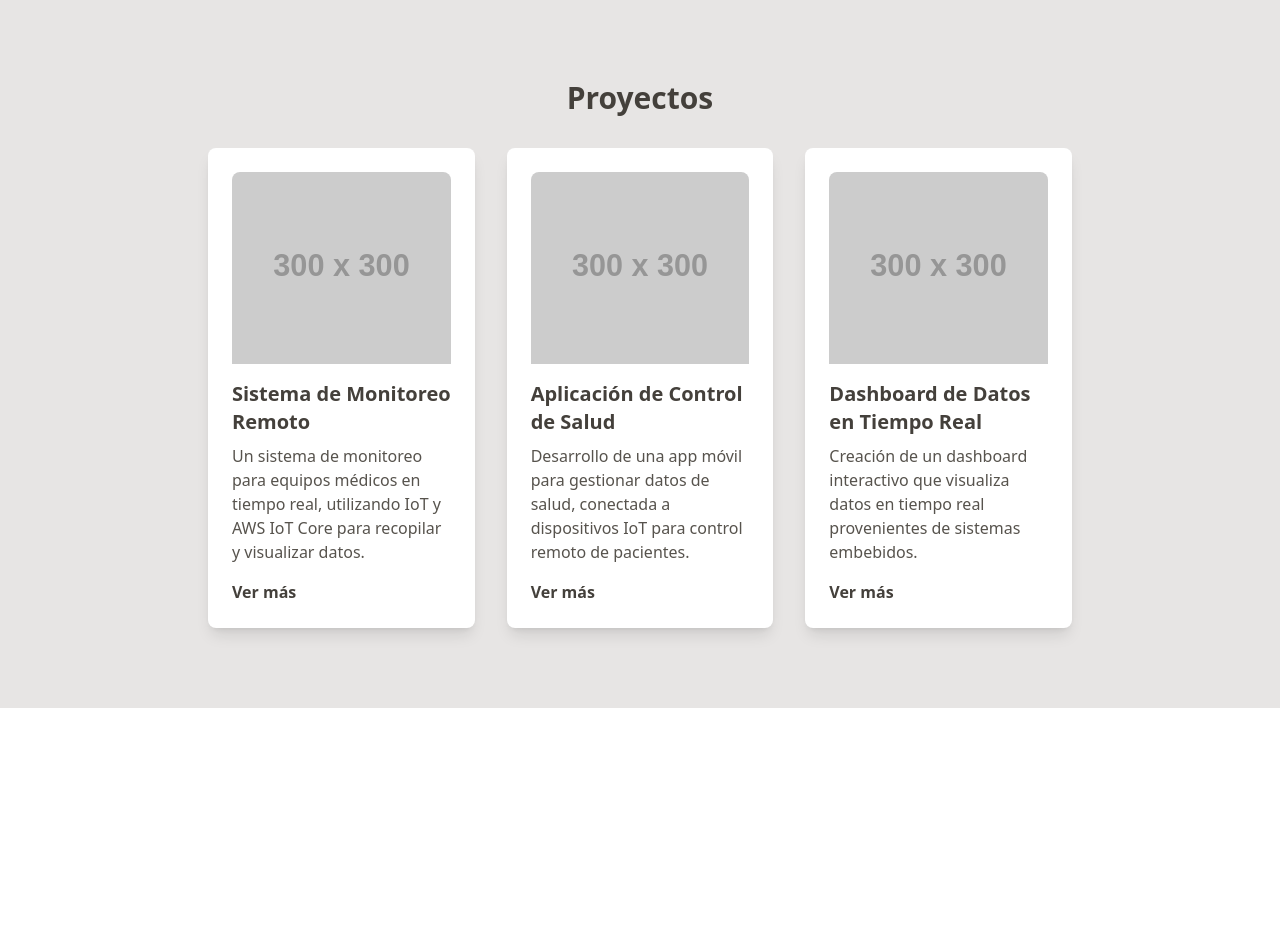
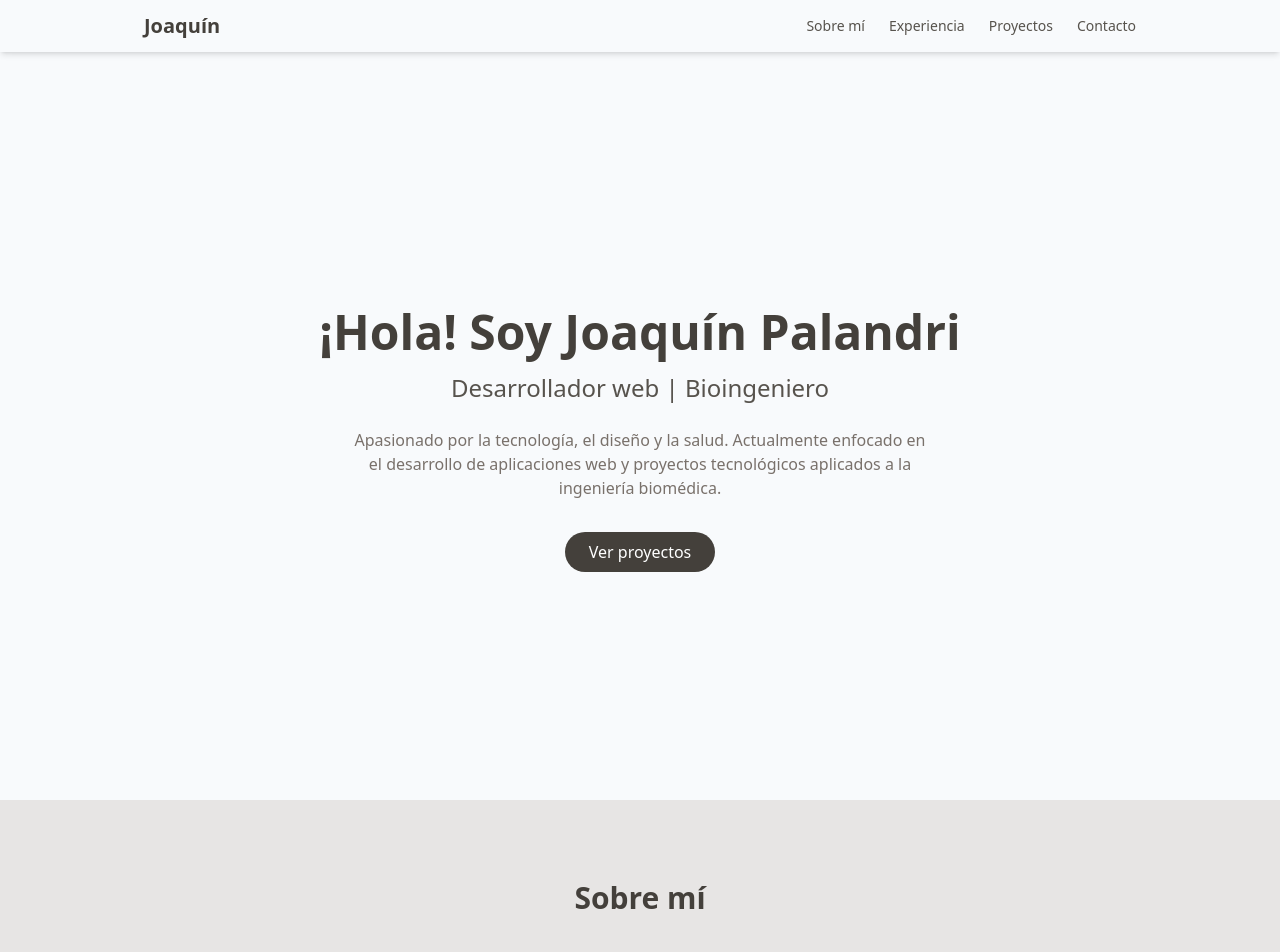
Before and after one commit to JoaquinPalandri/portfolio-joaquin, a React (Vite) app: page / in a window 1280 px wide. Shown: the top 952 px of the page. Before the commit the page ends 800 px from the top, so only its background shows below. Built offline with nearby package versions, Linux system fonts and the light colour scheme.

Commit message:
Update App.jsx.Now you can navigation in the page

```diff
--- a/src/App.jsx
+++ b/src/App.jsx
@@ -5,14 +5,17 @@ import Hero from './components/Hero'
 import About from './components/About'
 import Experience from './components/Experience'
 import Projects from './components/Projects'
+import './index.css' // Import your CSS file here
 function App() {
   return (
-    <Navbar />,
-    <Hero />,
-    <About />,
-    <Experience />,
-    <Projects />
-  )
+    <div className="bg-cream text-brown font-sans">
+      <Navbar />
+      <Hero />
+      <About />
+      <Experience />
+      <Projects />
+
+    </div>
+  );
 }
-
 export default App
```
